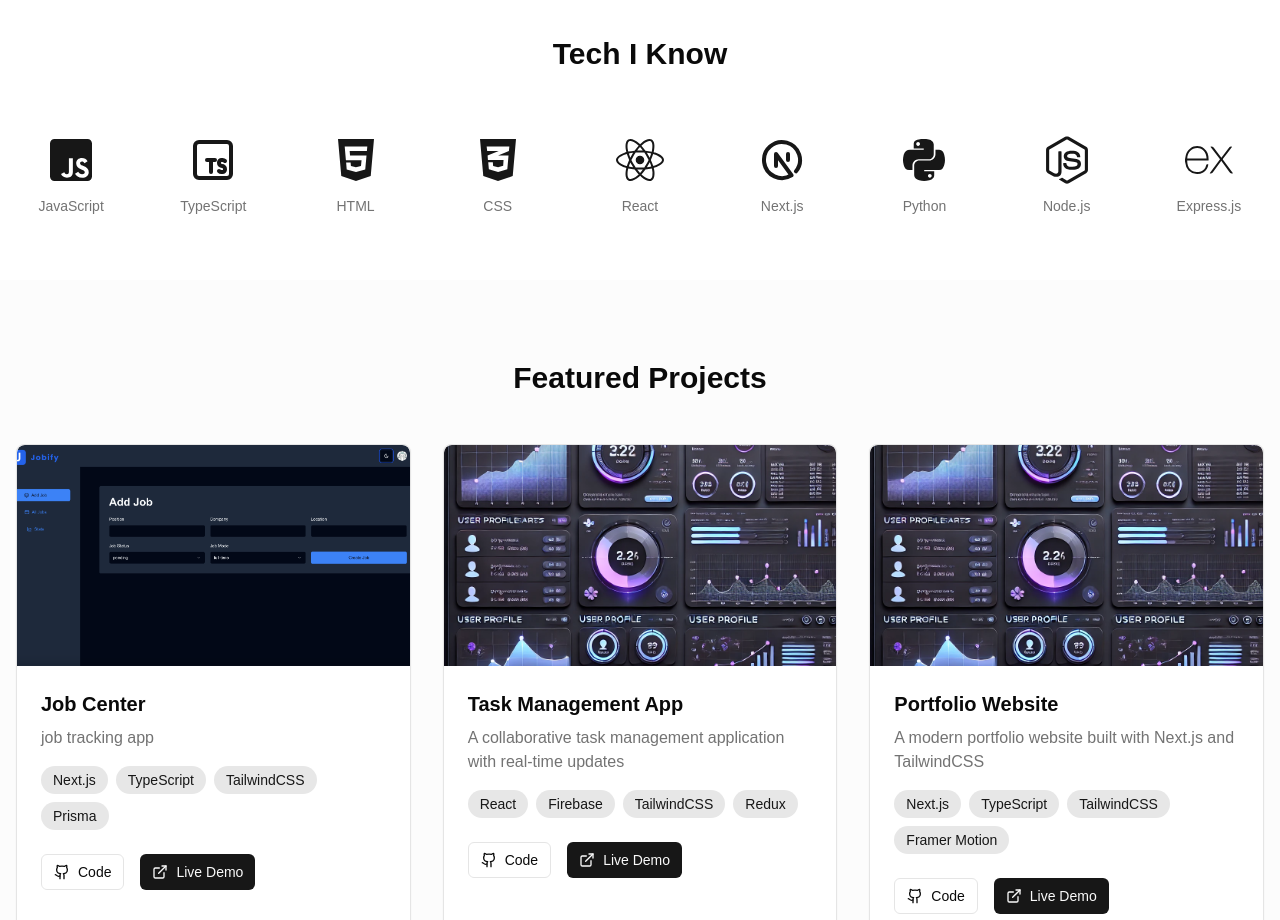
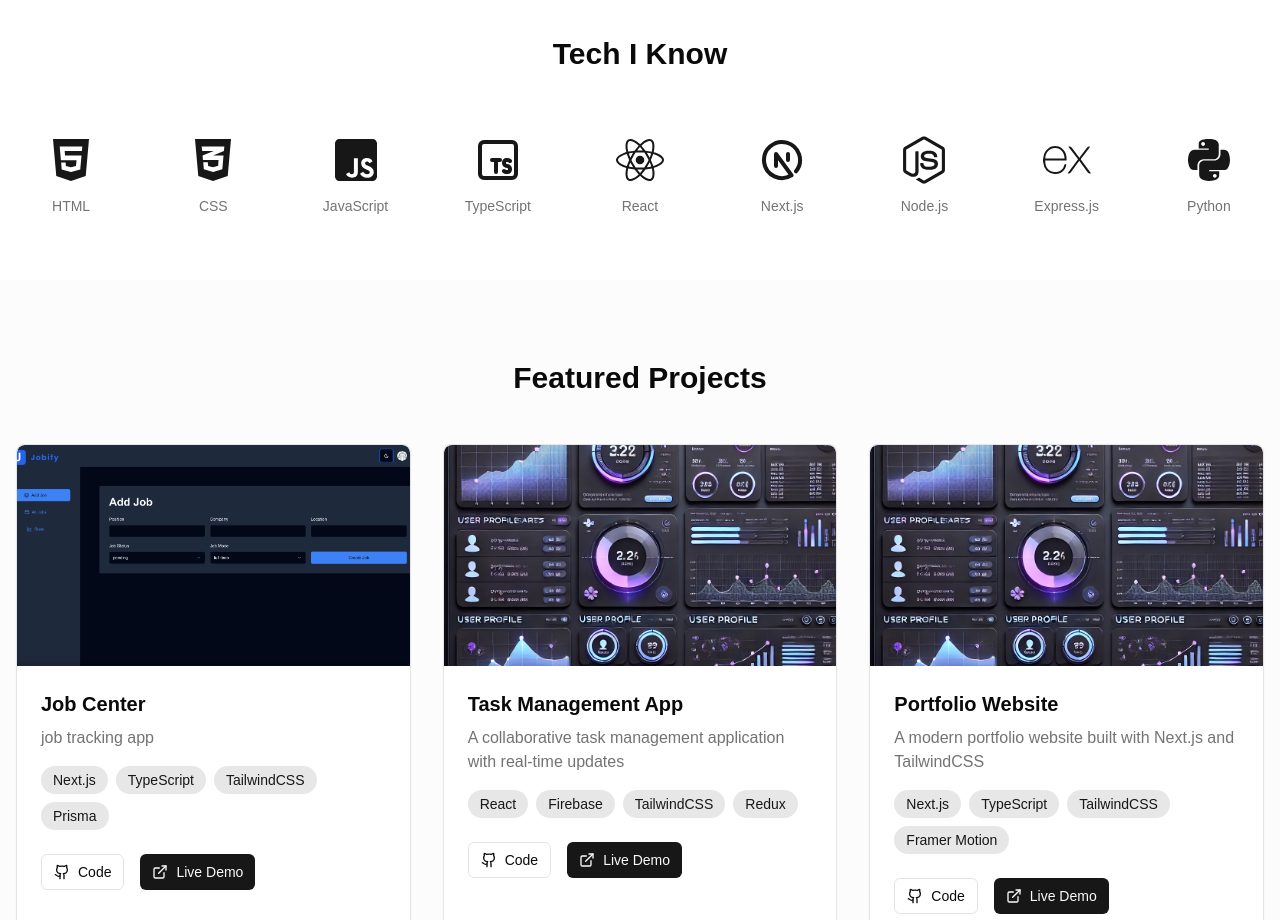
Before and after one commit to Bendako/next-portfolio, a Next.js app: page / in a window 1280 px wide. Shown: the part 1160-2080 px from the top of the page. Built offline with nearby package versions, Linux system fonts and the light colour scheme.

Commit message:
Chore: Reorder technology icons in TechStack component

```diff
--- a/components/TechStack.tsx
+++ b/components/TechStack.tsx
@@ -4,15 +4,15 @@ import { TbBrandNextjs, TbBrandTypescript } from 'react-icons/tb';
 import { SiExpress } from 'react-icons/si';
 
 const technologies = [
+  { name: 'HTML', icon: <FaHtml5 className="w-12 h-12" /> },
+  { name: 'CSS', icon: <FaCss3Alt className="w-12 h-12" /> },
   { name: 'JavaScript', icon: <FaJsSquare className="w-12 h-12" /> },
   { name: 'TypeScript', icon: <TbBrandTypescript className="w-12 h-12" /> },
-  { name: 'HTML', icon: <FaHtml5 className="w-12 h-12" /> },
-  { name: 'CSS', icon: <FaCss3Alt className="w-12 h-12" /> },
   { name: 'React', icon: <FaReact className="w-12 h-12" /> },
   { name: 'Next.js', icon: <TbBrandNextjs className="w-12 h-12" /> },
-  { name: 'Python', icon: <FaPython className="w-12 h-12" /> },
   { name: 'Node.js', icon: <FaNodeJs className="w-12 h-12" /> },
   { name: 'Express.js', icon: <SiExpress className="w-12 h-12" /> },
+  { name: 'Python', icon: <FaPython className="w-12 h-12" /> },
 ];
 
 const TechStack = () => {
```
